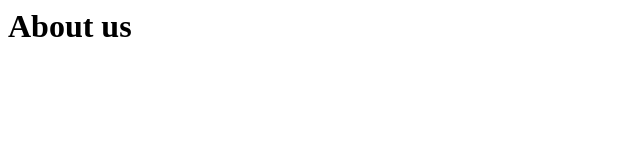
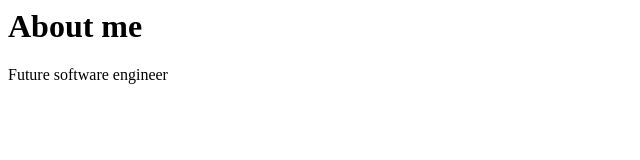
Before and after one commit to aarguelles93/myrepo, a plain HTML site: page about.html in a window 1280 px wide. Shown: the whole page, without its empty margins (0-640 px from the left). Drawn offline with Linux system fonts and the light colour scheme.

Commit message:
Se corrige el about

```diff
--- a/about.html
+++ b/about.html
@@ -3,6 +3,7 @@
         <title>Andrés Argüelles - About us</title>
     </head>
     <body>
-        <h1>About us</h1>
+        <h1>About me</h1>
+        <p>Future software engineer</p>
     </body>
 </html>
```
